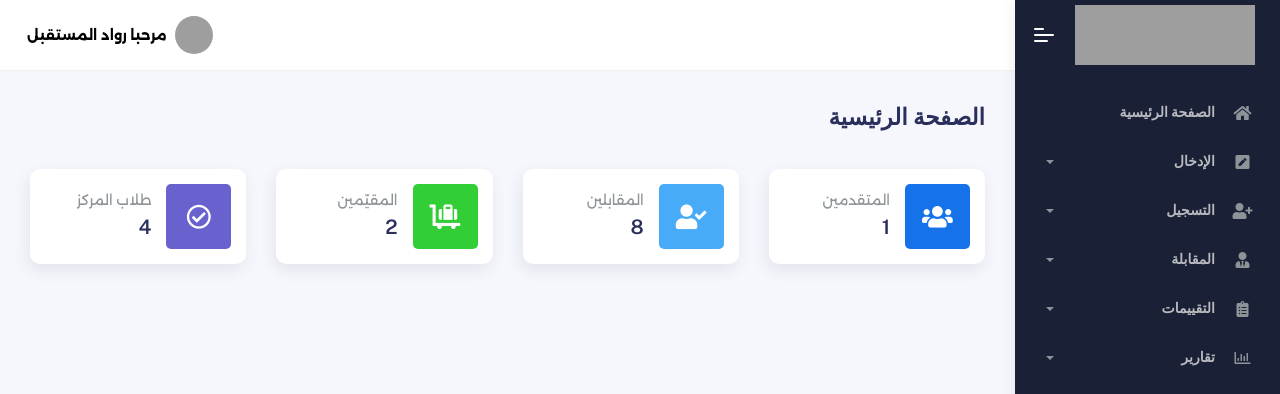
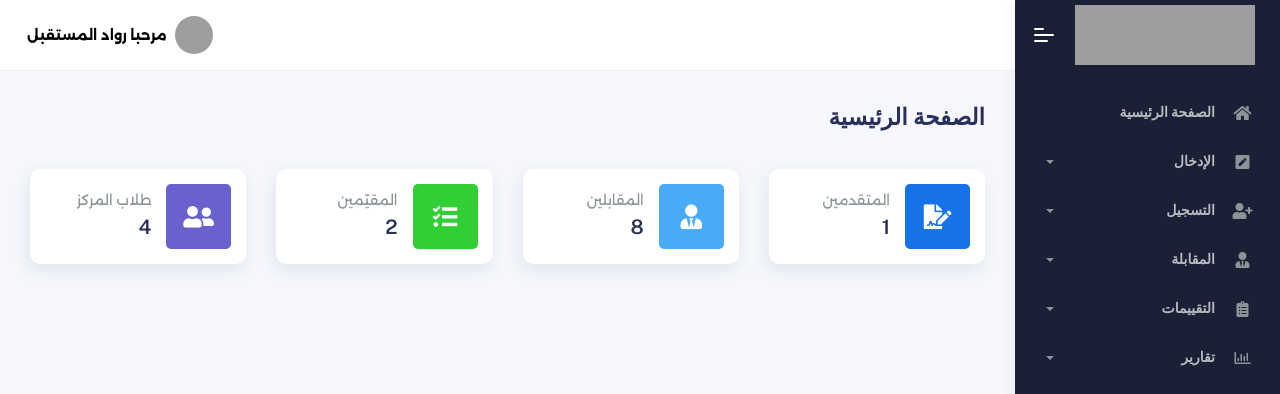
Before and after one commit to abdullahmusllam/Al-Rowad, a PHP site: page /main.php in a window 1280 px wide. Shown: the top 394 px of the page. Run offline with PHP 8.4, Linux system fonts and the light colour scheme; data comes from the database, SQL or seed files in the repository; grey boxes are pictures that could not be loaded.

Commit message:
تعديل الايقوانات

```diff
--- a/AL_RWAD/login/main.php
+++ b/AL_RWAD/login/main.php
@@ -54,7 +54,7 @@ $studentsCount = $row[0];
                     <div class="col-icon">
                       <div
                         class="icon-big text-center icon-primary bubble-shadow-small">
-                        <i class="fas fa-users"></i>
+                        <i class="fas fa-file-signature icon"></i>
                       </div>
                     </div>
                     <div class="col col-stats ms-3 ms-sm-0">
@@ -74,7 +74,7 @@ $studentsCount = $row[0];
                     <div class="col-icon">
                       <div
                         class="icon-big text-center icon-info bubble-shadow-small">
-                        <i class="fas fa-user-check"></i>
+                        <i class="fas fa-user-tie icon"></i>
                       </div>
                     </div>
                     <div class="col col-stats ms-3 ms-sm-0">
@@ -94,7 +94,7 @@ $studentsCount = $row[0];
                     <div class="col-icon">
                       <div
                         class="icon-big text-center icon-success bubble-shadow-small">
-                        <i class="fas fa-luggage-cart"></i>
+                        <i class="fas fa-tasks icon"></i>
                       </div>
                     </div>
                     <div class="col col-stats ms-3 ms-sm-0">
@@ -114,7 +114,7 @@ $studentsCount = $row[0];
                     <div class="col-icon">
                       <div
                         class="icon-big text-center icon-secondary bubble-shadow-small">
-                        <i class="far fa-check-circle"></i>
+                        <i class="fas fa-user-friends icon"></i>
                       </div>
                     </div>
                     <div class="col col-stats ms-3 ms-sm-0">
```
